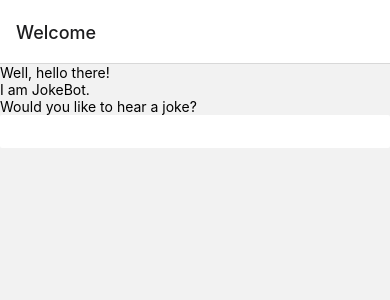
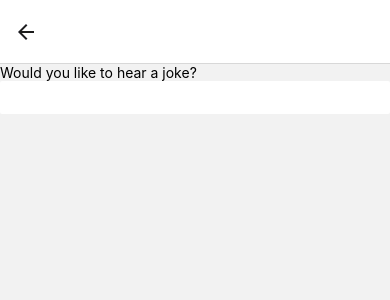
Before and after one commit to lcamp118/JokeBot, a React Native app: screen /Concierge in a window 390 px wide. Shown: the top 300 px of the page. Built offline with nearby package versions, Linux system fonts and the light colour scheme.

Commit message:
adds screens and navigation to concierge component

```diff
--- a/App.js
+++ b/App.js
@@ -2,13 +2,14 @@ import React from 'react'
 import {NavigationContainer} from '@react-navigation/native';
 import {createNativeStackNavigator} from '@react-navigation/native-stack';
 import {Button, View, Text} from 'react-native';
-import ProgrammingJokes from './src/components/joke/programmingJokes';
+import Concierge from './src/components/joke/concierge';
+import GeneralJokes from './src/components/joke/generalJokes'
 
 export default function App() {
 
   const Stack = createNativeStackNavigator();
 
-  function HomeScreen() {
+  function HomeScreen({ navigation }) {
 
     const handlePress = () => {
       console.log('test')
@@ -19,7 +20,7 @@ export default function App() {
 <Text>I am JokeBot.</Text>
 <Text>Would you like to hear a joke?</Text>
 
-<Button title={'TELL ME A JOKE!'} color={'white'} onPress={handlePress}></Button>
+<Button title={'TELL ME A JOKE!'} color={'white'} onPress={() => navigation.navigate('Concierge')}></Button>
 </View>
     );
   }
@@ -27,13 +28,10 @@ export default function App() {
 
   return (
     <NavigationContainer>
-<Stack.Navigator initialRouteName="Home">
-        <Stack.Screen
-          name="Home"
-          component={HomeScreen}
-          options={{title: 'Welcome'}}
-        />
-        {/* <Stack.Screen name="Profile" component={ProgrammingJokes} /> */}
+      <Stack.Navigator initialRouteName="Home">
+          <Stack.Screen name="Home" component={HomeScreen} options={{title: ''}} />
+          <Stack.Screen name="Concierge" component={Concierge} options={{title: ''}} />
+          <Stack.Screen name="GeneralJokes" component={GeneralJokes} options={{title: ''}} />
       </Stack.Navigator>
     </NavigationContainer>
   )
--- /dev/null
+++ b/src/components/joke/concierge.tsx
@@ -0,0 +1,17 @@
+import React from 'react'
+import {Button, View, Text} from 'react-native';
+import {createNativeStackNavigator} from '@react-navigation/native-stack';
+import GeneralJokes from './generalJokes';
+const Stack = createNativeStackNavigator();
+
+export default function Concierge({ navigation }) {
+
+  return (
+    <View>
+                {/* <Text>Well, hello there!</Text> */}
+                {/* <Text>I am JokeBot.</Text> */}
+                <Text>Would you like to hear a joke?</Text>
+                <Button title={'General'} color={'white'} onPress={() => navigation.navigate('GeneralJokes')}></Button>
+            </View>
+  )
+}
```
